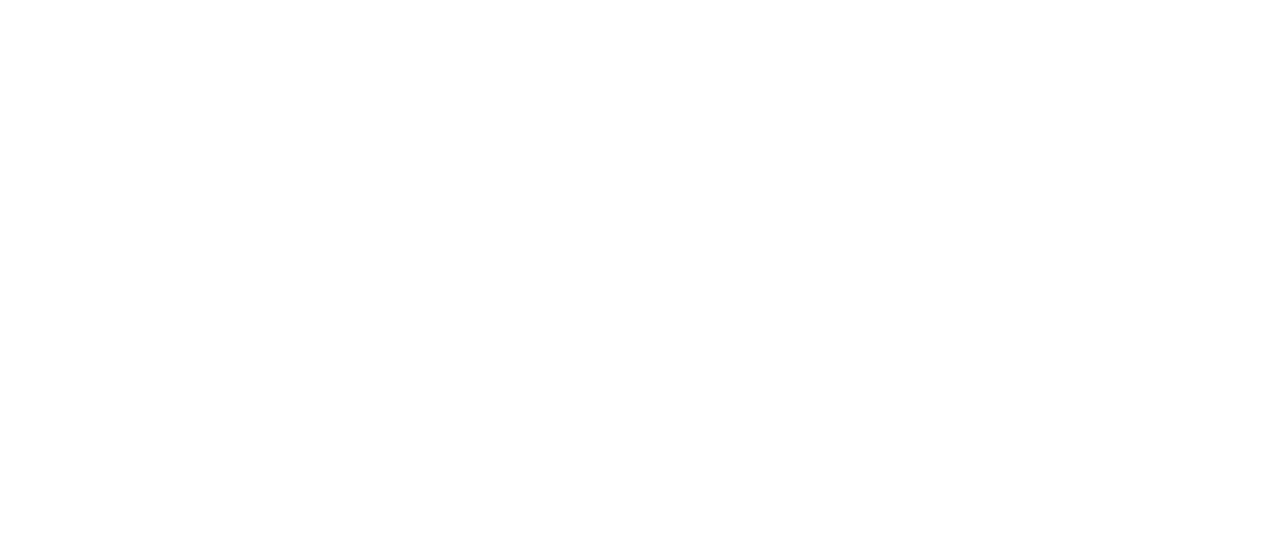
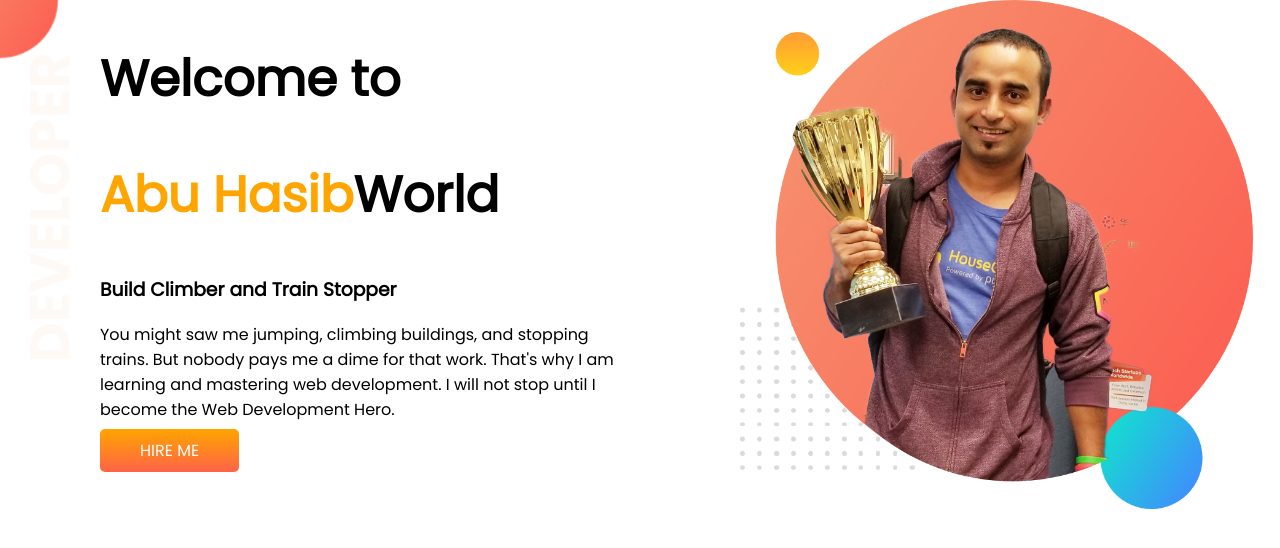
Before and after one commit to hasib9-99/my-frist-website-repo, a plain HTML site: page index.html in a window 1280 px wide. Drawn offline with Linux system fonts and the light colour scheme.

Commit message:
frist sectoin

```diff
--- a/index.html
+++ b/index.html
@@ -4,9 +4,31 @@
     <meta charset="UTF-8">
     <meta http-equiv="X-UA-Compatible" content="IE=edge">
     <meta name="viewport" content="width=device-width, initial-scale=1.0">
+    <link rel="stylesheet" href="style.css">
+    <link rel="preconnect" href="https://fonts.googleapis.com">
+    <link rel="preconnect" href="https://fonts.gstatic.com" crossorigin>
+    <link href="https://fonts.googleapis.com/css2?family=Poppins&display=swap" rel="stylesheet">
     <title>frist website</title>
 </head>
 <body>
+    <section class="frist-section">
+        <div class="half-width">
+            <h1>Welcome to</h1>
+            <h1><span>Abu Hasib</span>World</h1>
+            <h3>Build Climber and Train Stopper</h3>
+            <p>You might saw me jumping, climbing buildings, and stopping trains. But nobody pays me a dime for that work. That's why I am learning and mastering web development. I will not stop until I become the Web Development Hero.</p>
+            <a class="profile-button" href="https://www.facebook.com/abu.hasib.355138" target="-blank">HIRE ME</a>
+
+        </div>
+        <div class="half-width">
+            <img src="images/jhankar.png" alt="">
+        </div>
+    </section>
+
+
+
+
+
 
 </body>
 </html>
--- /dev/null
+++ b/style.css
@@ -0,0 +1,31 @@
+body{
+    font-family: 'Poppins', sans-serif;
+    margin: 0%;
+}
+h1{
+    font-size: 50px;
+}
+h1 span{
+    color: orange;
+}
+section{
+    display: flex;
+    background-image: url(images/top-banner.png);
+    background-repeat: no-repeat;
+
+
+}
+.half-width{
+    width: 50%;
+    padding-left: 100px;
+}
+.half-width img{
+    width: 95%;
+}
+.profile-button{
+    color: white;
+    text-decoration: none;
+    padding: 10px 40px;
+    background-image: linear-gradient(orange, tomato);
+    border-radius: 5px;
+}
```
Also changed, not shown: images/dream-bg.png (added), images/exp-bg.png (added), images/jhankar.png (added), images/jhankar2.png (added), images/my-bg.png (added), images/my-bg2.png (added), images/top-banner.png (added).
